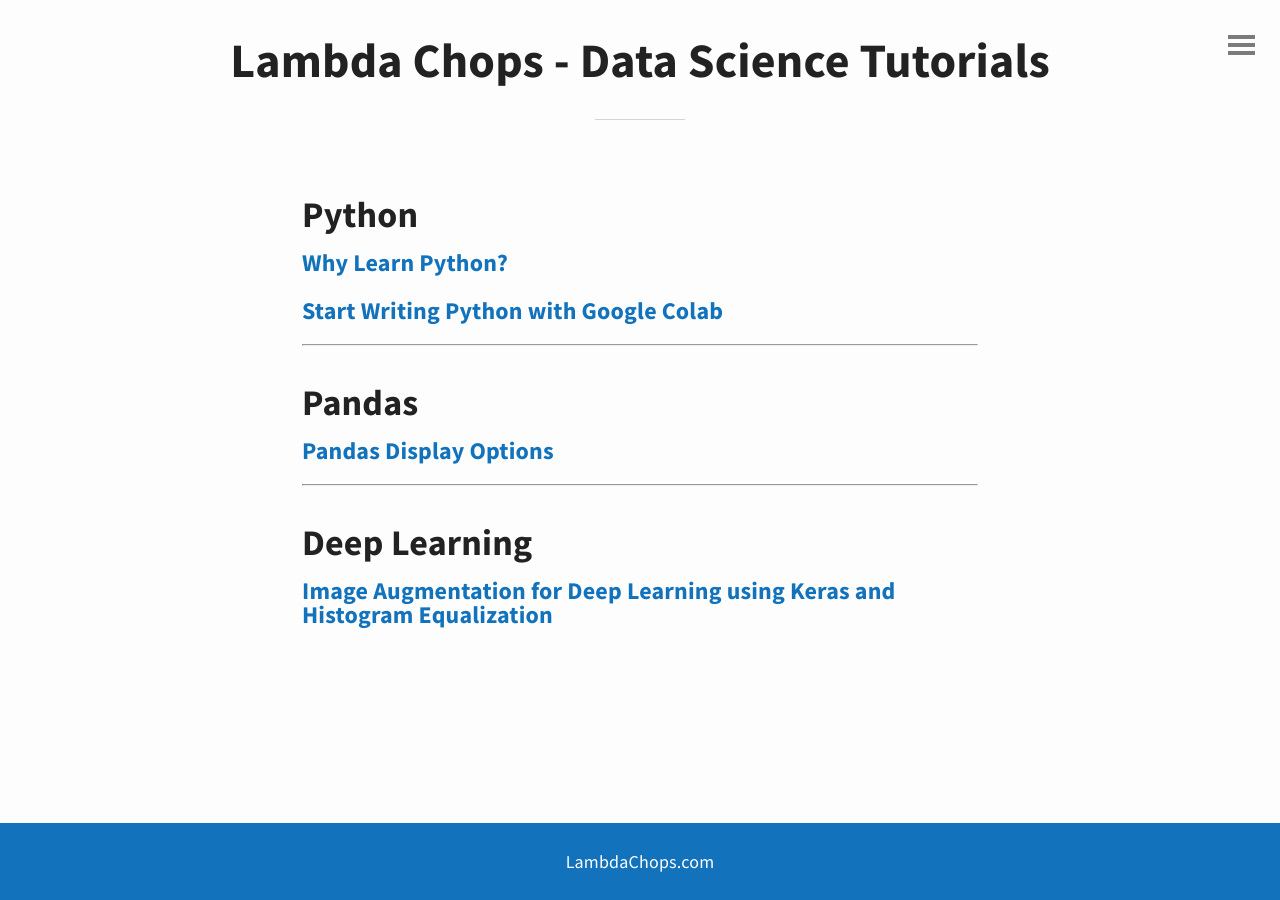
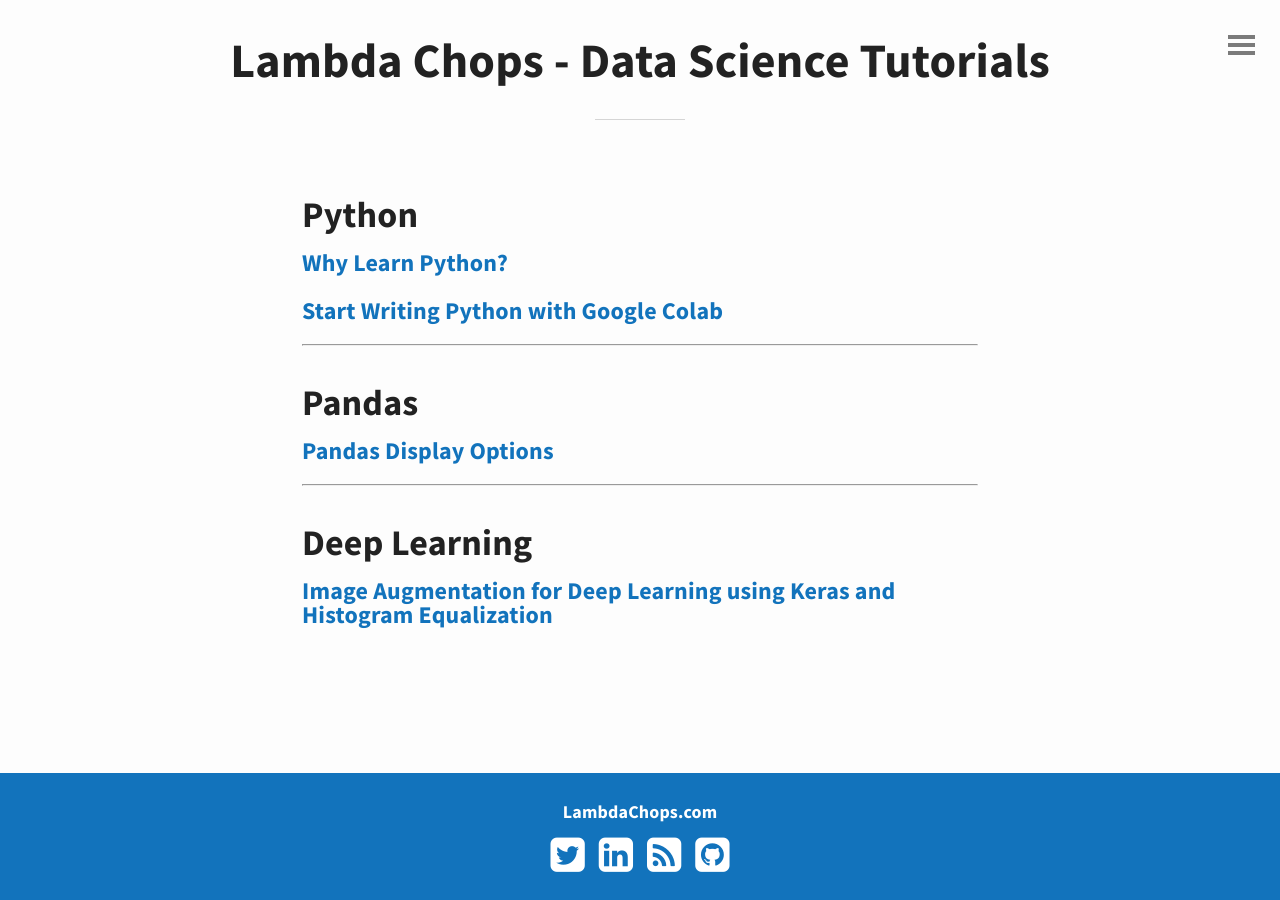
Before and after one commit to ryanallredblog/ryanallredblog.github.io, a Jekyll site: the page built from index.html, in a window 1280 px wide. Built offline with Jekyll 4.4.1, drawn with Linux system fonts in a browser that asks for light colours; the list of posts is cut into pages by our own code.

Commit message:
updates footer to add social links

```diff
--- a/_includes/footer.html
+++ b/_includes/footer.html
@@ -1 +1,9 @@
-<footer class="footer"><span>LambdaChops.com</a></span></footer>
+<footer class="footer">
+	<span><a href="/">LambdaChops.com</a></span>
+	<ul class="footer-social">
+		<li><a href="https://twitter.com/ryanallred"><i class="fa fa-twitter-square"></i></a></li>
+		<li><a href="https://www.linkedin.com/in/ryan-allred-2150bb13/"><i class="fa fa-linkedin-square"></i></a></li>
+		<li><a href="http://lambdachops.com/atom.xml"><i class="fa fa-rss-square"></i></a></li>
+		<li><a href="http://github.com/ryanleeallred"><i class="fa fa-github-square"></i></a></li>
+	</ul>
+</footer>
--- a/_includes/head.html
+++ b/_includes/head.html
@@ -7,8 +7,10 @@
 	<title>{%if page.title %}{{ page.title }}{% else %}{{ site.title }}{% endif %}</title>
 
 	<!-- CSS & fonts -->
+	<link href="https://stackpath.bootstrapcdn.com/font-awesome/4.7.0/css/font-awesome.min.css" rel="stylesheet" integrity="sha384-wvfXpqpZZVQGK6TAh5PVlGOfQNHSoD2xbE+QkPxCAFlNEevoEH3Sl0sibVcOQVnN" crossorigin="anonymous">
 	<link rel="stylesheet" href="{{ "/css/main.css" | prepend: site.baseurl | replace: '//', '/' }}">
 	<link href='https://fonts.googleapis.com/css?family=Source+Sans+Pro:300,400,700,900,400italic%7CSignika:700,300,400,600' rel='stylesheet' type='text/css'>
+
 
 	<!-- RSS -->
 	<link href="/atom.xml" type="application/atom+xml" rel="alternate" title="ATOM Feed" />
--- a/_sass/custom.scss
+++ b/_sass/custom.scss
@@ -6,3 +6,26 @@
 #header h1 {
 	font-family: 'Source Sans Pro', sans-serif;
 }
+
+footer {
+
+	a {
+		color: white;
+	}
+
+	a:hover {
+		color: #89adc6;
+	}
+
+	.footer-social {
+		margin-bottom: 0px;
+	}
+
+	li {
+		display: inline-block;
+		font-size: 40px;
+		margin: 0 5px;
+		margin-top: 10px;
+
+	}
+}
```
Also changed, not shown: 11 other files.
